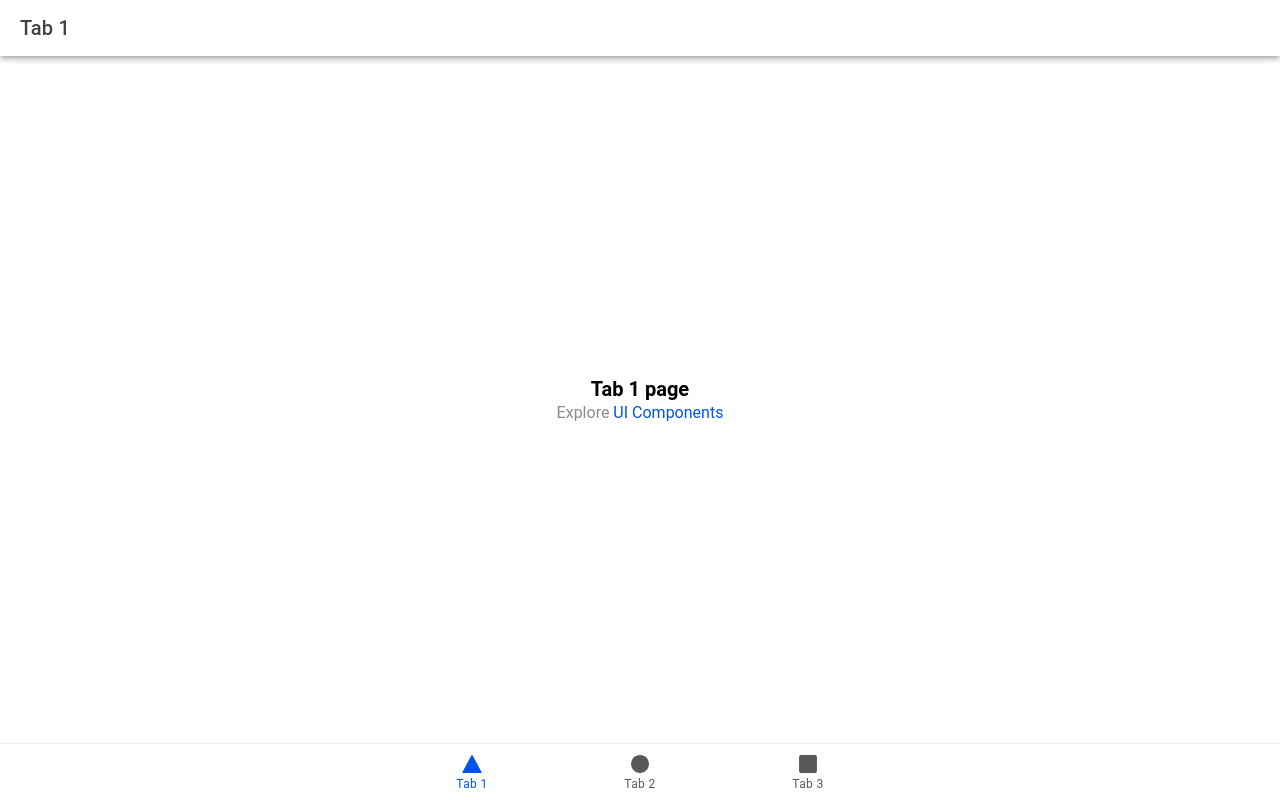
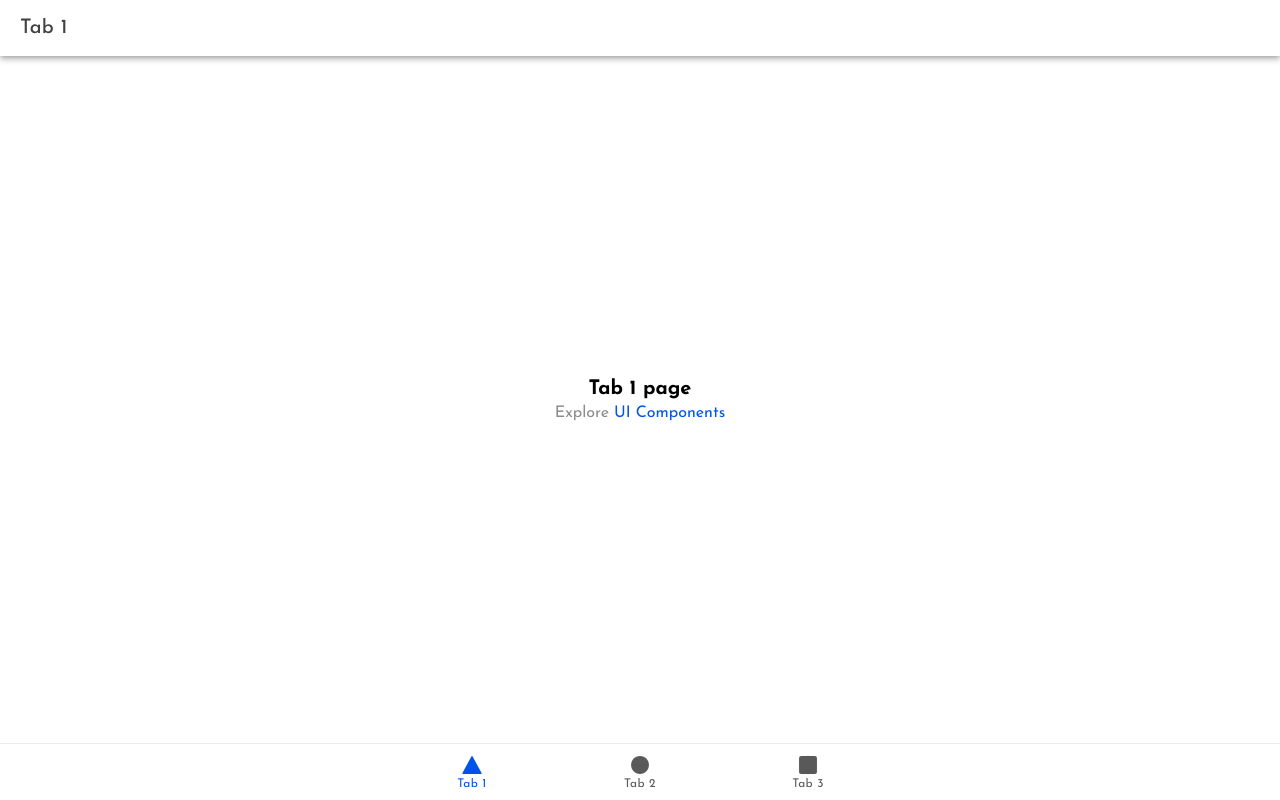
Before and after one commit to jonas-amilton/app-pet-connect-unisinos, a React (Vite) app: page /tab1 in a window 1280 px wide. Built offline with nearby package versions, Linux system fonts and the light colour scheme.

Commit message:
style: importado a fonte Josefin Sans e adicionado o font-weight lighter no app

```diff
--- a/src/theme/variables.css
+++ b/src/theme/variables.css
@@ -1,2 +1,8 @@
 /* For information on how to create your own theme, please see:
 http://ionicframework.com/docs/theming/ */
+@import url("https://fonts.googleapis.com/css2?family=Josefin+Sans:wght@400;500;700&display=swap");
+
+:root {
+  --ion-font-family: "Josefin Sans", sans-serif;
+  font-weight: lighter;
+}
```
